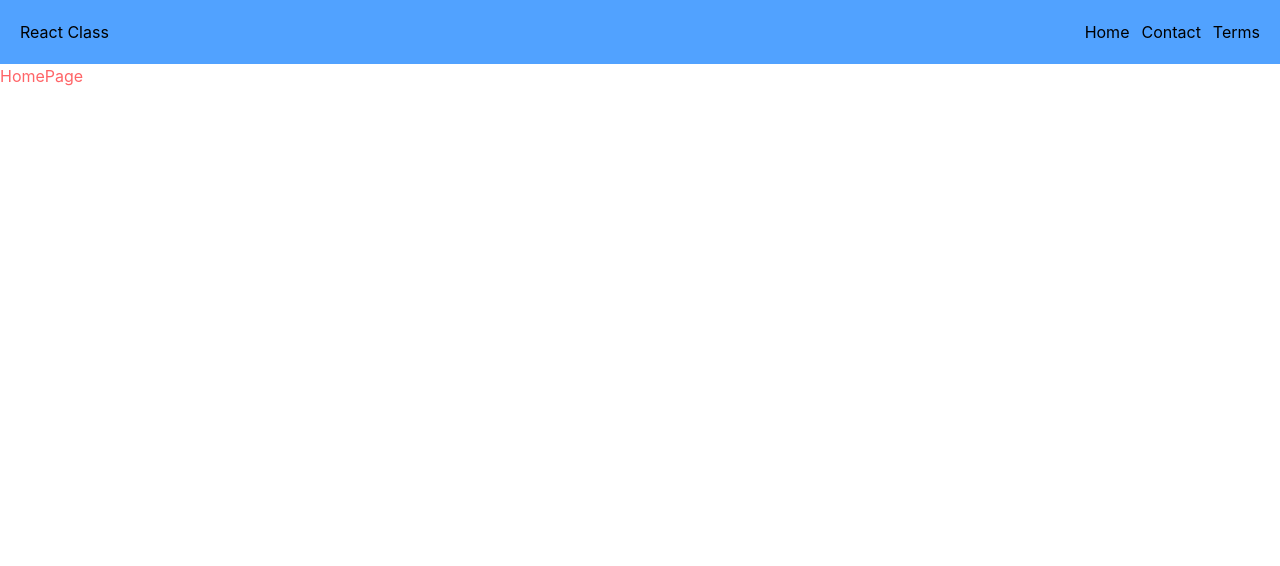
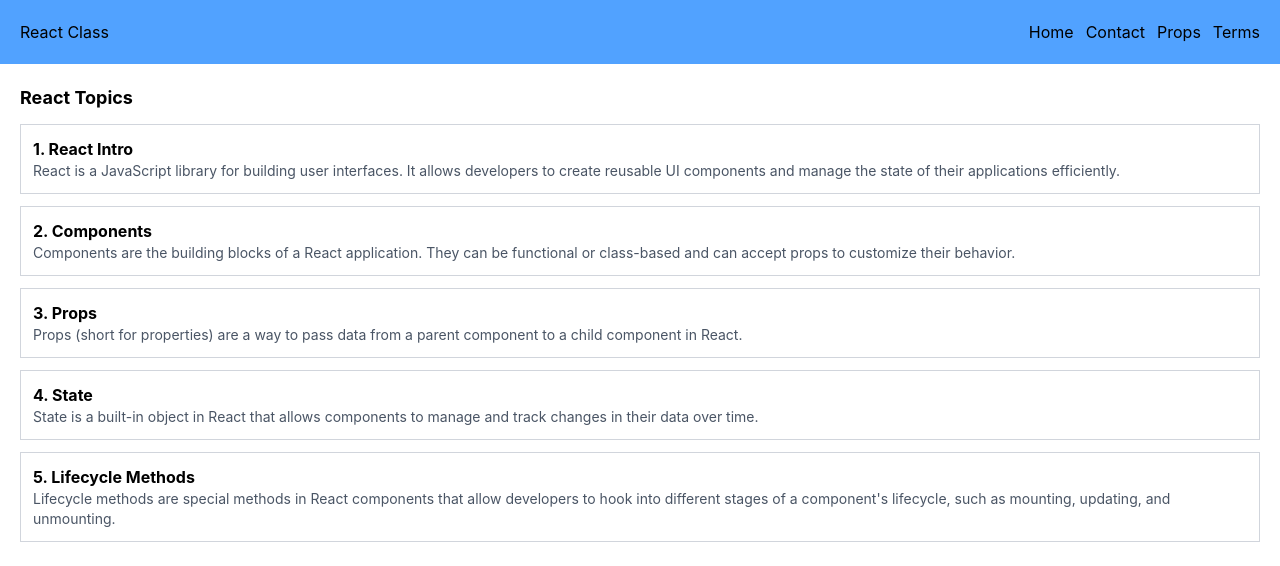
Before and after one commit to PsmLuwang/aug-2026-batch, a React (Vite) app in the folder react/: page / in a window 1280 px wide. Shown: the top 566 px of the page. Built offline with nearby package versions, Linux system fonts and the light colour scheme.

Commit message:
feat: add Props and Topic components, enhance HomePage and add PropsPage

```diff
--- a/react/src/App.jsx
+++ b/react/src/App.jsx
@@ -3,6 +3,7 @@ import { Route, Routes } from 'react-router-dom'
 import HomePage from './pages/HomePage'
 import ContactPage from './pages/ContactPage'
 import TermsPage from './pages/TermsPage'
+import PropsPage from './pages/PropsPage'
 
 const App = () => {
   return (
@@ -11,6 +12,7 @@ const App = () => {
       <Route path='/' element={<HomePage />} />
       <Route path='/contact' element={<ContactPage />} />
       <Route path='/terms' element={<TermsPage />} />
+      <Route path='/props' element={<PropsPage />} />
 
     </Routes>
   )
--- a/react/src/components/NavBar.jsx
+++ b/react/src/components/NavBar.jsx
@@ -9,6 +9,7 @@ const NavBar = () => {
       <div className='flex gap-3'>
         <Link to="/">Home</Link>
         <Link to="/contact">Contact</Link>
+        <Link to="/props">Props</Link>
         <Link to="/terms">Terms</Link>
       </div>
     </div>
--- /dev/null
+++ b/react/src/components/Props.jsx
@@ -0,0 +1,14 @@
+import React from 'react'
+
+const Props = ({ prop1, prop2, children }) => {
+  return (
+    <div className='border border-gray-300 p-4'>
+      <h1>{prop1}</h1>
+      <h1>{prop2}</h1>
+      <h1>{children}</h1>
+    </div>
+  )
+}
+
+
+export default Props
--- /dev/null
+++ b/react/src/components/Topic.jsx
@@ -0,0 +1,12 @@
+import React from 'react'
+
+const Topic = ({ topic }) => {
+  return (
+    <div className='p-3 border border-gray-300'>
+      <h1 className='font-bold'><span>{topic.index+1}.</span> {topic.name}</h1>
+      <p className='text-sm text-gray-600'>{topic.description}</p>
+    </div>
+  )
+}
+
+export default Topic
--- a/react/src/pages/HomePage.jsx
+++ b/react/src/pages/HomePage.jsx
@@ -1,11 +1,42 @@
 import React from 'react'
 import NavBar from '../components/NavBar'
+import Topic from '../components/Topic';
+
+const topics = [
+  {
+    name: "React Intro",
+    description: "React is a JavaScript library for building user interfaces. It allows developers to create reusable UI components and manage the state of their applications efficiently."
+  },
+  {
+    name: "Components",
+    description: "Components are the building blocks of a React application. They can be functional or class-based and can accept props to customize their behavior."
+  },
+  {
+    name: "Props",
+    description: "Props (short for properties) are a way to pass data from a parent component to a child component in React."
+  },
+  {
+    name: "State",
+    description: "State is a built-in object in React that allows components to manage and track changes in their data over time."
+  },
+  {
+    name: "Lifecycle Methods",
+    description: "Lifecycle methods are special methods in React components that allow developers to hook into different stages of a component's lifecycle, such as mounting, updating, and unmounting."
+  }
+];
 
 const HomePage = () => {
   return (
     <>
       <NavBar />
-      <div className='text-red-400'>HomePage</div>
+
+      <section className='p-5 grid gap-3'>
+        <h1 className='text-lg font-bold'>React Topics</h1>
+
+        {topics.map((topic, i) => (
+          <Topic key={i} topic={{...topic, index: i}} />
+        ))}
+      </section>
     </>
   )
 }
--- /dev/null
+++ b/react/src/pages/PropsPage.jsx
@@ -0,0 +1,21 @@
+import React from 'react'
+import NavBar from '../components/NavBar'
+import Props from '../components/Props'
+
+const PropsPage = () => {
+  return (
+    <>
+      <NavBar />
+      <section className='p-5'>
+
+        <Props prop1="prop1" prop2="prop2">
+          <h1>This is children</h1>
+          <button className='bg-blue-400'>Click Me</button>
+        </Props>
+
+      </section>
+    </>
+  )
+}
+
+export default PropsPage
```
